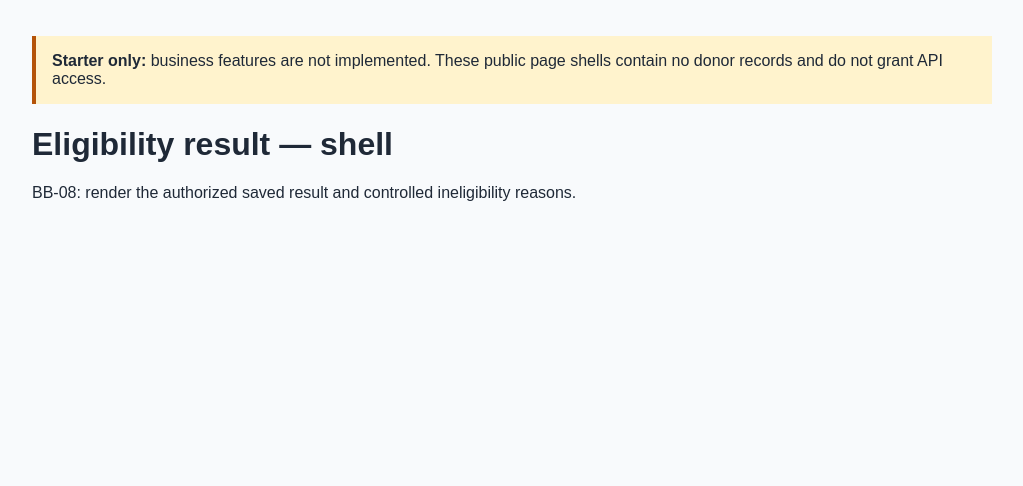
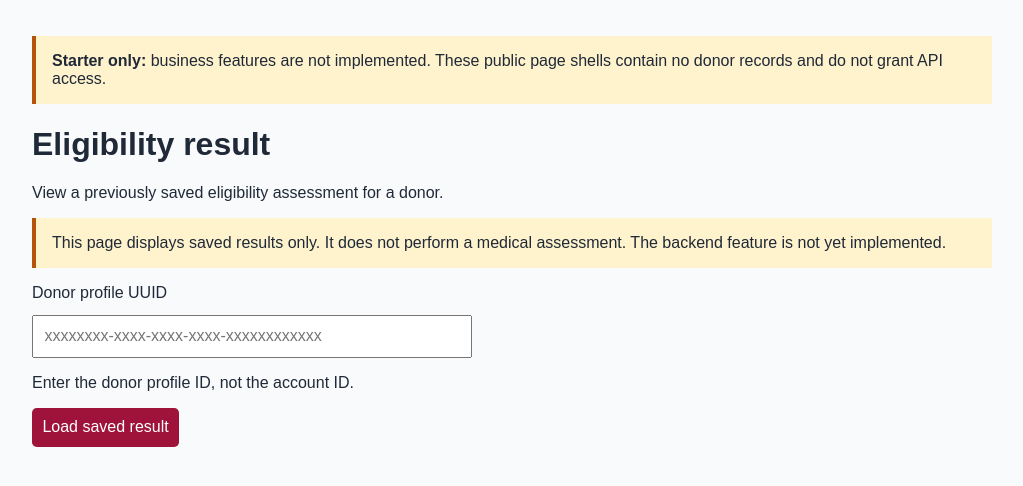
Before and after one commit to AryaAnumula/BloodConnect, a Django app: page /eligibility in a window 1280 px wide. Shown: the part 60-546 px from the top of the page, without its empty margins (128-1151 px from the left). Run offline with Django 5.2, Linux system fonts and the light colour scheme; parts of the project's set-up code (start-up, migrations or seed data) failed here and were passed over.

Commit message:
feat(BB-08): add eligibility result page

```diff
--- a/frontend/static/js/pages/eligibility.js
+++ b/frontend/static/js/pages/eligibility.js
@@ -1,2 +1,97 @@
-// BB-08: render the authorized saved result and controlled ineligibility reasons.
-// Use ../api/client.js; render untrusted values with textContent, not innerHTML.
+import { apiFetch, showStatus } from '../api/client.js';
+
+const form = document.querySelector('#eligibility-form');
+const resultSection = document.querySelector('#eligibility-result');
+
+const fields = {
+  id: document.querySelector('#result-id'),
+  donor_id: document.querySelector('#result-donor-id'),
+  status: document.querySelector('#result-status'),
+  reason_codes: document.querySelector('#result-reason-codes'),
+  reasons: document.querySelector('#result-reasons'),
+  assessed_at: document.querySelector('#result-assessed-at'),
+  rules_version: document.querySelector('#result-rules-version'),
+  is_stale: document.querySelector('#result-stale')
+};
+
+function clearResult() {
+  resultSection.hidden = true;
+
+  for (const element of Object.values(fields)) {
+    element.textContent = '';
+  }
+}
+
+function displayValue(value) {
+  if (value === null || value === undefined || value === '') {
+    return 'Not provided';
+  }
+
+  if (Array.isArray(value)) {
+    return value.length ? value.map(String).join(', ') : 'None recorded';
+  }
+
+  if (typeof value === 'boolean') {
+    return value ? 'Yes' : 'No';
+  }
+
+  return String(value);
+}
+
+function renderResult(result) {
+  if (
+    !result ||
+    typeof result !== 'object' ||
+    !['ELIGIBLE', 'INELIGIBLE'].includes(result.status) ||
+    typeof result.is_stale !== 'boolean' ||
+    !Array.isArray(result.reason_codes) ||
+    !Array.isArray(result.reasons)
+  ) {
+    throw new Error('The server returned an unexpected eligibility result.');
+  }
+
+  for (const key of Object.keys(fields)) {
+    fields[key].textContent = displayValue(result[key]);
+  }
+
+  resultSection.hidden = false;
+}
+
+form.addEventListener('submit', async event => {
+  event.preventDefault();
+  clearResult();
+
+  const donorId = new FormData(form).get('donor_id').trim();
+
+  if (
+    !/^[0-9a-f]{8}-[0-9a-f]{4}-[0-9a-f]{4}-[0-9a-f]{4}-[0-9a-f]{12}$/i.test(donorId)
+  ) {
+    showStatus('Enter a valid donor profile UUID.');
+    return;
+  }
+
+  showStatus('Loading saved eligibility result…');
+
+  try {
+    const result = await apiFetch(
+      `/api/v1/donors/${encodeURIComponent(donorId)}/eligibility/result`
+    );
+
+    renderResult(result);
+    showStatus('Saved eligibility result loaded.');
+  } catch (error) {
+    if (error.status === 403) {
+      showStatus('Access denied. Sign in with an account authorized to view this result.');
+    } else if (error.status === 404) {
+      showStatus('No saved eligibility result was found, or the donor is unavailable.');
+    } else if (error.status === 409) {
+      showStatus('Eligibility policy is not finalized. The result cannot be provided.');
+    } else if (error.status === 501) {
+      showStatus('This feature is not implemented by the backend yet. No result was loaded.');
+    } else if (error.status === 503) {
+      showStatus('The service is temporarily unavailable. Try again later.');
+    } else {
+      showStatus(error.message || 'Could not load the eligibility result.');
+    }
+  }
+});
--- a/frontend/templates/eligibility.html
+++ b/frontend/templates/eligibility.html
@@ -1 +1,47 @@
-{% extends 'base.html' %}{% block content %}<h1>Eligibility result — shell</h1><p>BB-08: render the authorized saved result and controlled ineligibility reasons.</p>{% endblock %}
+{% extends 'base.html' %}
+{% load static %}
+
+{% block title %}Eligibility Result — BloodConnect{% endblock %}
+
+{% block content %}
+<h1>Eligibility result</h1>
+<p>View a previously saved eligibility assessment for a donor.</p>
+<p class="notice">
+  This page displays saved results only. It does not perform a medical assessment.
+  The backend feature is not yet implemented.
+</p>
+
+<form id="eligibility-form">
+  <label for="donor-id">Donor profile UUID</label>
+  <input
+    id="donor-id"
+    name="donor_id"
+    type="text"
+    required
+    maxlength="36"
+    pattern="[0-9a-fA-F]{8}-[0-9a-fA-F]{4}-[0-9a-fA-F]{4}-[0-9a-fA-F]{4}-[0-9a-fA-F]{12}"
+    placeholder="xxxxxxxx-xxxx-xxxx-xxxx-xxxxxxxxxxxx"
+    aria-describedby="donor-id-help"
+  >
+  <p id="donor-id-help">Enter the donor profile ID, not the account ID.</p>
+  <button type="submit">Load saved result</button>
+</form>
+
+<section id="eligibility-result" aria-labelledby="result-heading" hidden>
+  <h2 id="result-heading">Saved assessment</h2>
+  <dl>
+    <dt>Assessment ID</dt><dd id="result-id"></dd>
+    <dt>Donor profile ID</dt><dd id="result-donor-id"></dd>
+    <dt>Status</dt><dd id="result-status"></dd>
+    <dt>Reason codes</dt><dd id="result-reason-codes"></dd>
+    <dt>Reasons</dt><dd id="result-reasons"></dd>
+    <dt>Assessed at</dt><dd id="result-assessed-at"></dd>
+    <dt>Rules version</dt><dd id="result-rules-version"></dd>
+    <dt>Stale assessment</dt><dd id="result-stale"></dd>
+  </dl>
+</section>
+{% endblock %}
+
+{% block scripts %}
+<script type="module" src="{% static 'js/pages/eligibility.js' %}"></script>
+{% endblock %}
```
Also changed, not shown: tests/frontend-eligibility.test.mjs (added, +51 -0 lines).
